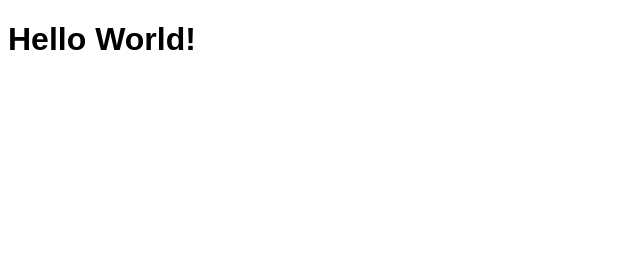
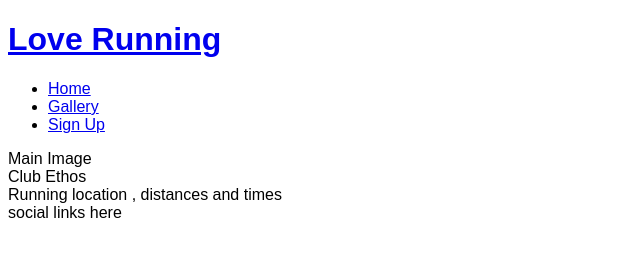
Before and after one commit to JoaoHigino/Love-Running, a plain HTML site: page index.html in a window 1280 px wide. Shown: the whole page, without its empty margins (0-640 px from the left). Drawn offline with Linux system fonts and the light colour scheme.

Commit message:
Add basic header structure

```diff
--- a/index.html
+++ b/index.html
@@ -1,5 +1,6 @@
 <!DOCTYPE html>
 <html lang="en">
+
 <head>
     <meta charset="UTF-8">
     <meta http-equiv="X-UA-Compatible" content="IE=edge">
@@ -9,9 +10,41 @@
     <link rel="stylesheet" href="assets/css/style.css">
     <title>Love Running</title>
 </head>
+
 <body>
-    <h1>
-        Hello World!
-    </h1>
+    <header>
+        <a href="index.html">
+            <h1>Love Running</h1>
+        </a>
+        <nav>
+            <ul>
+                <li>
+                    <a href="index.html">Home</a>
+                </li>
+
+                <li>
+                    <a href="#">Gallery</a>
+                </li>
+
+                <li>
+                    <a href="#">Sign Up</a>
+                </li>
+            </ul>
+        </nav>
+    </header>
+    <section>
+        Main Image
+    </section>
+    <section>
+        Club Ethos
+    </section>
+    <section>
+        Running location , distances and times
+    </section>
+    <footer>
+
+        social links here
+    </footer>
 </body>
+
 </html>
```
